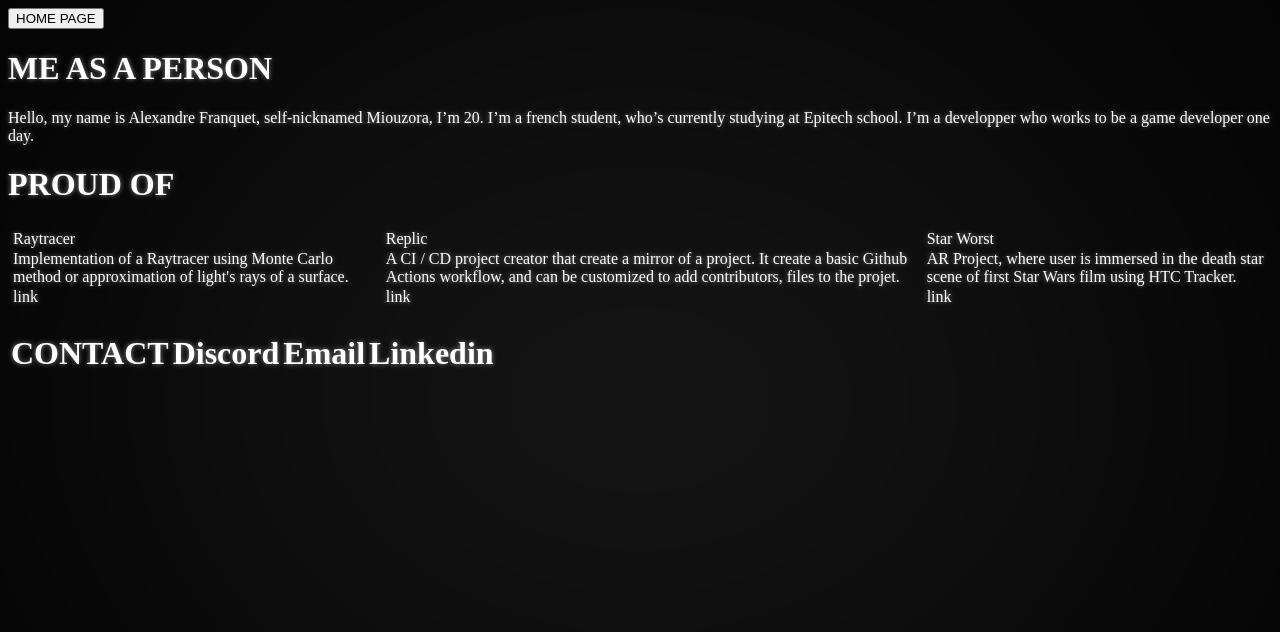
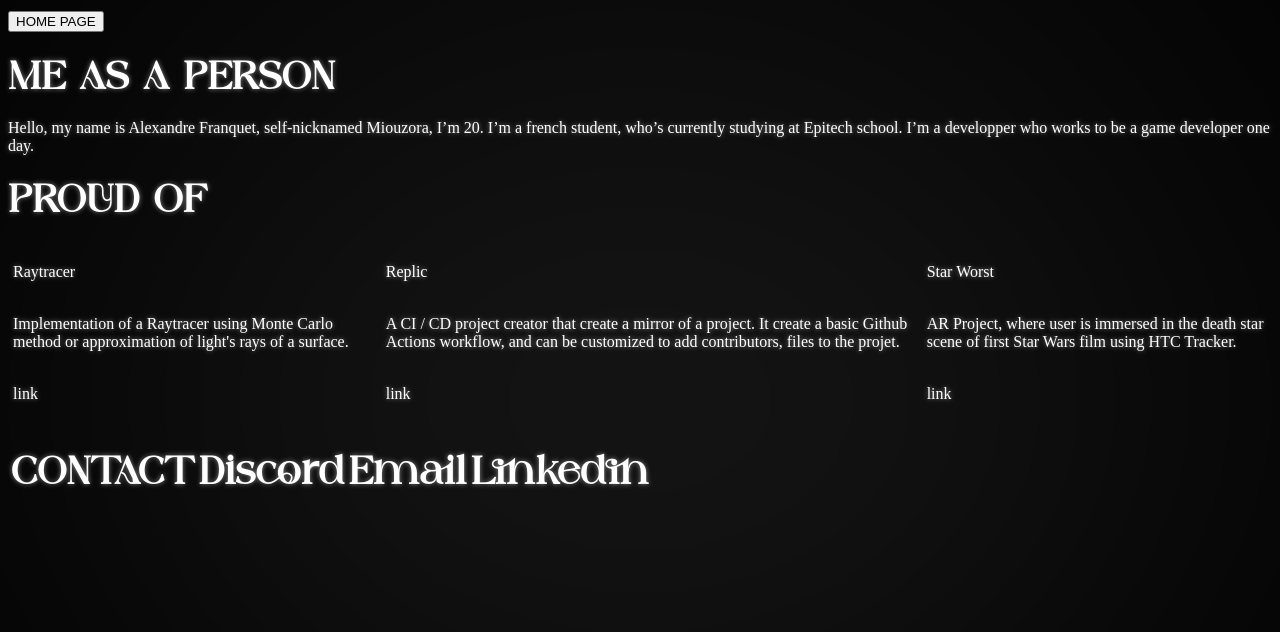
Before and after one commit to Miou-zora/miou-zora.github.io, a React (Create React App) app: page /me in a window 1280 px wide. Shown: the top 632 px of the page. Built offline with nearby package versions, Linux system fonts and the light colour scheme.

Commit message:
feat(core): try to fix eclipse cut and style text's types

```diff
--- a/src/pages/Me.tsx
+++ b/src/pages/Me.tsx
@@ -24,15 +24,15 @@ export default function MePage(): JSX.Element {
     <>
       <PageButton page="/">HOME PAGE</PageButton>
       <h1>ME AS A PERSON</h1>
-      <a>Hello, my name is Alexandre Franquet, self-nicknamed Miouzora, I’m 20. I’m a french student, who’s currently studying at Epitech school. I’m a developper who works to be a game developer one day.</a>
+      <p>Hello, my name is Alexandre Franquet, self-nicknamed Miouzora, I’m 20. I’m a french student, who’s currently studying at Epitech school. I’m a developper who works to be a game developer one day.</p>
       <h1>PROUD OF</h1>
       <table>
         {projects.map((project: Project) => {
           return (
             <td key={project.name}>
-              <tr>{project.name}</tr>
-              <tr>{project.description}</tr>
-              <tr>{project.link}</tr>
+              <tr><p>{project.name}</p></tr>
+              <tr><p>{project.description}</p></tr>
+              <tr><p>{project.link}</p></tr>
             </td>
           )
         })}
--- a/src/pages/ToDo.tsx
+++ b/src/pages/ToDo.tsx
@@ -39,7 +39,7 @@ export default function ToDoPage(): JSX.Element {
             <h1>{selectedProject.name}</h1>
           </tr>
           <tr>
-            <a>{selectedProject.mdDescription}</a>
+            <p>{selectedProject.mdDescription}</p>
           </tr>
         </td>
       </table>
--- a/src/styles/Globals.css
+++ b/src/styles/Globals.css
@@ -1,8 +1,12 @@
 body {
     color: #fff; /* Set the color of the blurred text */
     text-shadow: 0 0 5px rgba(255, 255, 255, 0.5);
+    font-family: 'AgainstRegular';
 }
 
+p {
+    font-family: 'OpenSansHebrew';
+}
 @font-face {
     font-family: 'AgainstRegular';
     src: local('against regular'),
@@ -19,6 +23,6 @@ body {
     left: 50%;
     background: rgb(64, 64, 64);
     border-radius: 50%;
-    filter: blur(300px); /* Apply a blur effect to the ellipse */
+    filter: blur(300px);
     z-index: -1;
 }
```
Also changed, not shown: package.json (+8 -8 lines), 1 other file (tests, documents, lock files or other folders).
